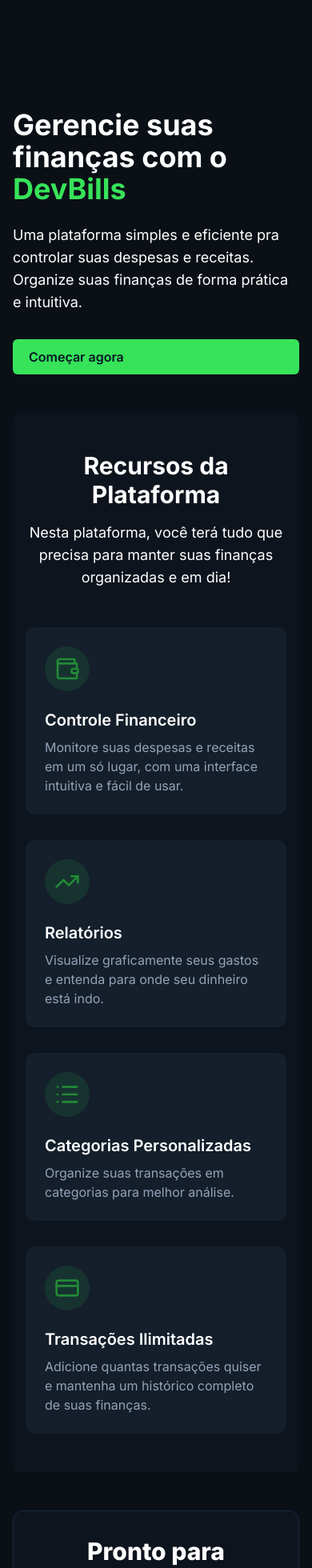
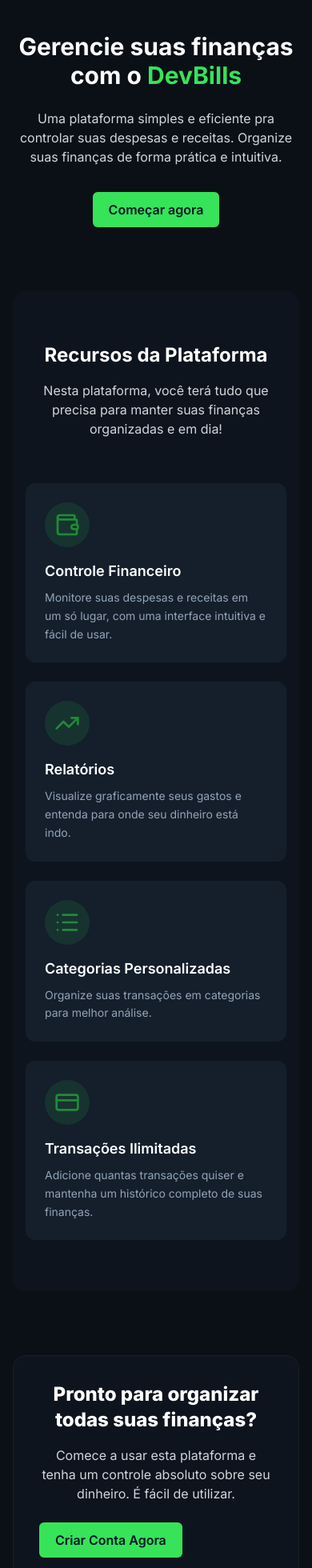
Before and after one commit to ErikBdaSilva20/DevBills-Controle-Financeiro, a React (Vite) app in the folder front/: page / in a window 390 px wide. Shown: the part 40-2000 px from the top of the page at 80% size. Built offline with nearby package versions, Linux system fonts and the light colour scheme; no server answers.

Commit message:
Projeto finalizado

```diff
--- a/front/src/components/CreateTransaction.tsx
+++ b/front/src/components/CreateTransaction.tsx
@@ -112,7 +112,7 @@
         </div>
 
         {/* Formulário */}
-        <div className="max-w-4xl mx-auto p-6 rounded-md">
+        <div className="max-w-4xl mx-auto rounded-md">
           <form
             onSubmit={handleSubmit}
             className="space-y-4 border border-gray-500 p-4 rounded-md bg-gray-700"
@@ -167,9 +167,15 @@
               <select
                 value={categoryId}
                 onChange={(e) => setCategoryId(e.target.value)}
-                className="block  text-lg font-bold mb-1 text-emerald-300
-             bg-gray-900/50 rounded-md px-3 py-2
-             border-none outline-none focus:ring-0 "
+                className="
+                w-full max-w-full
+                text-base font-bold text-emerald-300
+                bg-gray-900/60
+                rounded-md px-3 py-2
+                border border-gray-600
+                outline-none focus:ring-2 focus:ring-green-500
+                truncate appearance-none
+              "
               >
                 <option value="">
                   {type === 'EXPENSE'
--- a/front/src/components/Header.tsx
+++ b/front/src/components/Header.tsx
@@ -1,10 +1,14 @@
 import { signOut as signOutFirebase } from 'firebase/auth';
-import { LogOutIcon, Zap } from 'lucide-react';
+import { LogOutIcon, Menu, X, Zap } from 'lucide-react';
 import { useEffect, useState } from 'react';
 import { useNavigate } from 'react-router';
 import { firebaseAuth } from '../config/firebase';
 
 const Header = () => {
+  const navigate = useNavigate();
+  const [user, setUser] = useState(firebaseAuth.currentUser);
+  const [menuOpen, setMenuOpen] = useState(false);
+
   const handleSignOut = async () => {
     try {
       await signOutFirebase(firebaseAuth);
@@ -14,8 +18,6 @@
     }
   };
 
-  const [user, setUser] = useState(firebaseAuth.currentUser);
-
   useEffect(() => {
     const unsubscribe = firebaseAuth.onAuthStateChanged((u) => {
       setUser(u);
@@ -24,60 +26,108 @@
     return () => unsubscribe();
   }, []);
 
-  useEffect(() => {
-    const unsubscribe = firebaseAuth.onAuthStateChanged((u) => {
-      setUser(u);
-    });
-
-    return () => unsubscribe();
-  }, []);
-
-  const navigate = useNavigate();
   return (
     <header className="bg-gray-900 text-gray-100 shadow-md">
-      <div className="max-w-7xl mx-auto px-6 py-4 flex items-center justify-between">
-        {/* Esquerda: Icon + Título */}
-        <div className="flex items-center gap-2">
-          <Zap size={28} className="text-green-400" />
-          <h1 className="text-2xl font-bold tracking-tight">DevBills</h1>
+      <div className="max-w-[2000px] mx-auto px-4 sm:px-6 lg:px-12 py-4">
+        {/* ===== TOP BAR ===== */}
+        <div className="flex items-center justify-between">
+          {/* Logo */}
+          <div className="flex items-center gap-2 cursor-pointer" onClick={() => navigate('/')}>
+            <Zap size={26} className="text-green-400" />
+            <span className="text-xl sm:text-2xl font-bold tracking-tight">DevBills</span>
           </div>
 
-        {/* Centro: Navegação */}
-        <nav className="flex gap-4">
+          {/* Desktop Nav */}
+          <nav className="hidden md:flex gap-4">
             <button
-            className="px-5 py-3 rounded-md hover:bg-gray-800 transition-colors bg-green-900/35 text-green-500 font-bold hover:cursor-pointer"
+              className="px-4 py-2 rounded-md bg-green-900/35 text-green-500 font-semibold hover:bg-gray-800 transition-colors"
               onClick={() => navigate('/dashboard')}
             >
               Dashboard
             </button>
             <button
-            className="px-5 py-3 rounded-md hover:bg-gray-800 transition-colors bg-green-900/35 text-green-500 font-bold hover:cursor-pointer"
+              className="px-4 py-2 rounded-md bg-green-900/35 text-green-500 font-semibold hover:bg-gray-800 transition-colors"
               onClick={() => navigate('/transactions')}
             >
               Transações
             </button>
           </nav>
 
-        {/* Direita: Avatar + Logout */}
-        <div className="flex items-center gap-4">
-          {/* Avatar e nome */}
+          {/* Right side (Desktop) */}
+          <div className="hidden md:flex items-center gap-4">
             <div className="flex items-center gap-2">
               <img
                 src={user?.photoURL || '/assets/user.jpg'}
                 alt="Avatar"
                 className="w-8 h-8 rounded-full bg-gray-700"
               />
-            <p className="text-sm font-medium">{user?.displayName || 'Usuário'}</p>
+              <p className="text-sm font-medium whitespace-nowrap">
+                {user?.displayName || 'Usuário'}
+              </p>
             </div>
 
-          {/* Botão de logout */}
             <button
-            className="p-2 rounded-md hover:bg-red-600 transition-colors hover:cursor-pointer"
+              className="p-2 rounded-md hover:bg-red-600 transition-colors"
               onClick={handleSignOut}
             >
               <LogOutIcon size={20} />
             </button>
           </div>
+
+          {/* Mobile Menu Button */}
+          <button
+            className="md:hidden p-2 rounded-md hover:bg-gray-800 transition-colors"
+            onClick={() => setMenuOpen((prev) => !prev)}
+          >
+            {menuOpen ? <X size={22} /> : <Menu size={22} />}
+          </button>
+        </div>
+
+        {/* ===== MOBILE MENU ===== */}
+        {menuOpen && (
+          <div className="md:hidden mt-4 border-t border-gray-800 pt-4 space-y-4">
+            {/* User */}
+            <div className="flex items-center gap-3">
+              <img
+                src={user?.photoURL || '/assets/user.jpg'}
+                alt="Avatar"
+                className="w-9 h-9 rounded-full bg-gray-700"
+              />
+              <p className="text-sm font-medium">{user?.displayName || 'Usuário'}</p>
+            </div>
+
+            {/* Nav */}
+            <nav className="flex flex-col gap-2">
+              <button
+                className="w-full text-left px-4 py-2 rounded-md bg-green-900/35 text-green-500 font-semibold hover:bg-gray-800 transition-colors"
+                onClick={() => {
+                  navigate('/dashboard');
+                  setMenuOpen(false);
+                }}
+              >
+                Dashboard
+              </button>
+              <button
+                className="w-full text-left px-4 py-2 rounded-md bg-green-900/35 text-green-500 font-semibold hover:bg-gray-800 transition-colors"
+                onClick={() => {
+                  navigate('/transactions');
+                  setMenuOpen(false);
+                }}
+              >
+                Transações
+              </button>
+            </nav>
+
+            {/* Logout */}
+            <button
+              className="flex items-center gap-2 text-red-400 hover:text-red-500 transition-colors"
+              onClick={handleSignOut}
+            >
+              <LogOutIcon size={18} />
+              Sair
+            </button>
+          </div>
+        )}
       </div>
     </header>
   );
--- a/front/src/pages/AllTransactions.tsx
+++ b/front/src/pages/AllTransactions.tsx
@@ -37,20 +37,23 @@
   }
 
   return (
-    <div className="min-h-screen bg-gray-900 text-gray-100 px-6 py-10">
+    <div className="min-h-screen bg-gray-900 text-gray-100 px-4 sm:px-6 py-10">
       <div className="max-w-5xl mx-auto">
         {/* Header */}
-        <div className="flex flex-col sm:flex-row justify-between items-start sm:items-center mb-8">
-          <h1 className="text-3xl font-medium font-serif tracking-tight mb-4 sm:mb-0 ">
-            Transações
-          </h1>
+        <div className="flex flex-col gap-4 sm:flex-row sm:justify-between sm:items-center mb-8">
+          <h1 className="text-2xl sm:text-3xl font-medium tracking-tight">Transações</h1>
 
-          {/* Filter */}
-          <div className="flex gap-3">
+          {/* Filtros */}
+          <div className="flex flex-col sm:flex-row gap-3 w-full sm:w-auto">
             <select
               value={month}
               onChange={(e) => setMonth(Number(e.target.value))}
-              className="bg-gray-800 border border-gray-700 rounded-md px-4 py-2 text-sm focus:outline-none hover:ring-1 hover:ring-cyan-400 transition"
+              className="
+                bg-gray-800 border border-gray-700 rounded-md
+                px-4 py-2 text-sm
+                focus:outline-none focus:ring-1 focus:ring-cyan-400
+                transition
+              "
             >
               {Array.from({ length: 12 }).map((_, i) => (
                 <option key={i} value={i + 1} className="bg-gray-900">
@@ -62,7 +65,12 @@
             <select
               value={year}
               onChange={(e) => setYear(Number(e.target.value))}
-              className="bg-gray-800 border border-gray-700 rounded-md px-4 py-2 text-sm focus:outline-none hover:ring-1 hover:ring-cyan-400 transition"
+              className="
+                bg-gray-800 border border-gray-700 rounded-md
+                px-4 py-2 text-sm
+                focus:outline-none focus:ring-1 focus:ring-cyan-400
+                transition
+              "
             >
               {Array.from({ length: 4 }).map((_, i) => {
                 const y = new Date().getFullYear() - i;
@@ -87,27 +95,36 @@
           {filteredTransactions.map((t) => (
             <div
               key={t.id}
-              className="flex justify-between items-center bg-gray-800/50 p-4 rounded-lg hover:bg-gray-800/80 transition-all duration-300 transform hover:scale-[1.01]"
+              className="
+                flex flex-col gap-3
+                sm:flex-row sm:justify-between sm:items-center
+                bg-gray-800/50 p-4 rounded-lg
+                hover:bg-gray-800/80
+                transition-all duration-300
+              "
             >
               {/* Informações */}
               <div className="flex flex-col gap-1">
-                <span className="font-medium text-lg text-green-500">{t.description}</span>
+                <span className="font-medium text-base sm:text-lg text-green-500">
+                  {t.description}
+                </span>
 
-                <div>
-                  <span className="text-sm text-gray-400 mr-2">
-                    {dayjs(t.date).format('DD/MM/YYYY')}
-                  </span>
+                <div className="text-sm">
+                  <span className="text-gray-400 mr-2">{dayjs(t.date).format('DD/MM/YYYY')}</span>
                   <span style={{ color: t.category.color }}>• {t.category.name}</span>
                 </div>
               </div>
 
-              {/* Valores e ações */}
-              <div className="flex items-center gap-6">
+              {/* Valor e ações */}
+              <div
+                className="
+                flex justify-between items-center
+                sm:justify-end sm:gap-6
+              "
+              >
                 <span
-                  className={`font-semibold text-lg transition-colors duration-200 ${
-                    t.type === 'INCOME'
-                      ? 'text-green-400 hover:text-green-500'
-                      : 'text-red-400 hover:text-red-500'
+                  className={`font-semibold text-base sm:text-lg ${
+                    t.type === 'INCOME' ? 'text-green-400' : 'text-red-400'
                   }`}
                 >
                   {t.type === 'INCOME' ? '+' : '-'} {formatCurrency(t.amount)}
--- a/front/src/pages/Home.tsx
+++ b/front/src/pages/Home.tsx
@@ -15,7 +15,7 @@
 
   const features: ReadonlyArray<Feature> = [
     {
-      icon: <Wallet className="w-8 h-8 text-primary-700 " />,
+      icon: <Wallet className="w-8 h-8 text-primary-700" />,
       title: 'Controle Financeiro',
       desccription:
         'Monitore suas despesas e receitas em um só lugar, com uma interface intuitiva e fácil de usar.',
@@ -40,25 +40,35 @@
   ];
 
   return (
-    <div className="bg-gray-950 min-h-screen py-32 flex flex-col justify-center ">
-      <div className="container-app">
-        {/* First section */}
-        <section className="py-12 md:-m-20">
+    <div className="bg-gray-950 min-h-screen flex flex-col justify-center">
+      {/* CONTAINER GLOBAL */}
+      <div className="max-w-[2000px] mx-auto w-full px-4 sm:px-6 lg:px-12">
+        {/* ================= HERO ================= */}
+        <section className="py-20 md:py-28 lg:py-32">
           <div className="grid grid-cols-1 md:grid-cols-2 gap-12 items-center">
-            <div>
-              <h1 className="text-4xl md:text-5xl font-bold text-white mb-6">
+            <div className="text-center md:text-left">
+              <h1
+                className="
+                text-3xl sm:text-4xl md:text-5xl xl:text-6xl
+                font-bold text-white mb-6
+              "
+              >
                 Gerencie suas finanças com o <span className="text-primary-500">DevBills</span>
               </h1>
-              <p className="text-lg text-white mb-8">
+
+              <p
+                className="
+                text-base sm:text-lg md:text-xl
+                text-gray-300 mb-8
+                max-w-xl mx-auto md:mx-0
+              "
+              >
                 Uma plataforma simples e eficiente pra controlar suas despesas e receitas. Organize
                 suas finanças de forma prática e intuitiva.
               </p>
-              <div className="flex flex-col sm:flex-row space-y-4 sm:space-y-0 sm:space-x-4">
-                <Button
-                  onClick={() => {
-                    flashAndNavigate(() => navigate('/login'));
-                  }}
-                >
+
+              <div className="flex justify-center md:justify-start">
+                <Button onClick={() => flashAndNavigate(() => navigate('/login'))}>
                   Começar agora
                 </Button>
               </div>
@@ -66,49 +76,95 @@
           </div>
         </section>
 
-        {/* Second section */}
-        <section className="py-12 md:py-20 bg-gray-900 rounded-lg md:mt-22">
-          <div className="container-app">
-            <div className="text-center mb-12">
-              <h2 className="text-3xl font-bold text-white mb-4">Recursos da Plataforma</h2>
-              <p className="text-lg text-white mb-8 max-w-2xl mx-auto">
+        {/* ================= FEATURES ================= */}
+        <section
+          className="
+          py-16 md:py-20
+          bg-gray-900 rounded-2xl
+        "
+        >
+          <div className="max-w-7xl mx-auto px-4 sm:px-6">
+            <div className="text-center mb-14">
+              <h2 className="text-2xl sm:text-3xl font-bold text-white mb-4">
+                Recursos da Plataforma
+              </h2>
+              <p
+                className="
+                text-base sm:text-lg
+                text-gray-300
+                max-w-2xl mx-auto
+              "
+              >
                 Nesta plataforma, você terá tudo que precisa para manter suas finanças organizadas e
                 em dia!
               </p>
             </div>
 
-            <div className="grid grid-cols-1 md:grid-cols-2 lg:grid-cols-4 gap-8">
+            <div
+              className="
+              grid grid-cols-1
+              sm:grid-cols-2
+              lg:grid-cols-4
+              gap-6 lg:gap-8
+            "
+            >
               {features.map((feature, index) => (
-                <div key={index} className="bg-gray-800 p-6 rounded-xl hover:shadow-lg">
-                  <div className="mb-4 bg-primary-500/10 rounded-full p-3 inline-block">
+                <div
+                  key={index}
+                  className="
+                    bg-gray-800 p-6 rounded-xl
+                    transition-all duration-300
+                    hover:-translate-y-1 hover:shadow-xl
+                  "
+                >
+                  <div
+                    className="
+                    mb-4 bg-primary-500/10
+                    rounded-full p-3 inline-flex
+                  "
+                  >
                     {feature.icon}
                   </div>
 
-                  <h3 className="text-xl font-semibold text-white mb-2">{feature.title}</h3>
+                  <h3 className="text-lg sm:text-xl font-semibold text-white mb-2">
+                    {feature.title}
+                  </h3>
 
-                  <p className="text-gray-400">{feature.desccription}</p>
+                  <p className="text-sm sm:text-base text-gray-400 leading-relaxed">
+                    {feature.desccription}
+                  </p>
                 </div>
               ))}
             </div>
           </div>
         </section>
 
-        {/* Third section */}
-        <section className="py-12 md:py-20 ">
-          <div className="bg-gray-900 p-8 rounded-xl text-center border border-gray-700 flex flex-col items-center">
-            <h2 className="text-3xl font-extrabold text-white mb-4">
+        {/* ================= CTA ================= */}
+        <section className="py-20 md:py-28">
+          <div
+            className="
+            bg-gray-900 p-8 sm:p-10 md:p-14
+            rounded-2xl text-center
+            border border-gray-800
+            max-w-4xl mx-auto
+          "
+          >
+            <h2 className="text-2xl sm:text-3xl md:text-4xl font-extrabold text-white mb-4">
               Pronto para organizar todas suas finanças?
             </h2>
-            <p className="text-lg text-white  max-w-2xl mx-auto mb-5">
-              Comece a usar esta plataforma e tenha um controle absoluto sob seu dinheiro! É fácil
+
+            <p
+              className="
+              text-base sm:text-lg
+              text-gray-300
+              max-w-2xl mx-auto mb-6
+            "
+            >
+              Comece a usar esta plataforma e tenha um controle absoluto sobre seu dinheiro. É fácil
               de utilizar.
             </p>
 
-            <Button
-              onClick={() => {
-                flashAndNavigate(() => navigate('/login'));
-              }}
-            >
+            <Button onClick={() => flashAndNavigate(() => navigate('/login'))}>
               Criar Conta Agora
             </Button>
           </div>
```
Also changed, not shown: front/src/pages/Dashboard.tsx (+104 -67 lines). Lines whose indentation alone changed are shown as unchanged.
